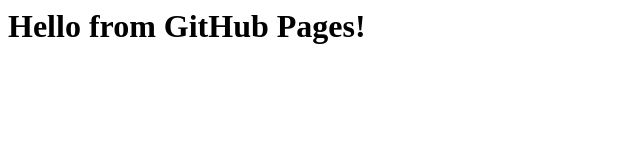
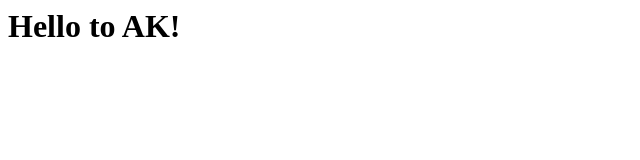
Before and after one commit to Yoganandha-S/mywebsite, a plain HTML site: page index.html in a window 1280 px wide. Shown: the whole page, without its empty margins (0-640 px from the left). Drawn offline with Linux system fonts and the light colour scheme.

Commit message:
Update index.html

```diff
--- a/index.html
+++ b/index.html
@@ -1,6 +1,6 @@
 <html>
 <head><title>My Free Site</title></head>
 <body>
-  <h1>Hello from GitHub Pages!</h1>
+  <h1>Hello to AK!</h1>
 </body>
 </html>
```
